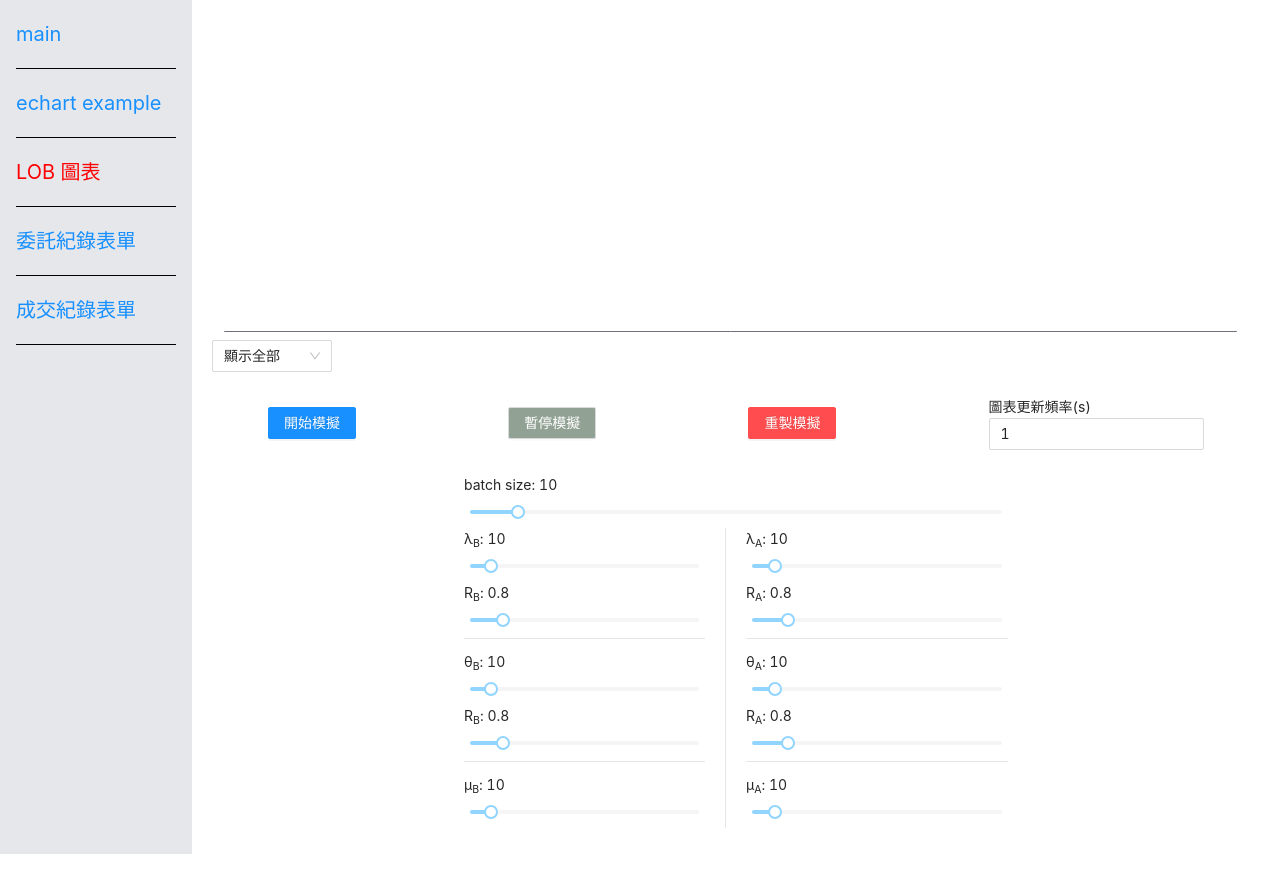
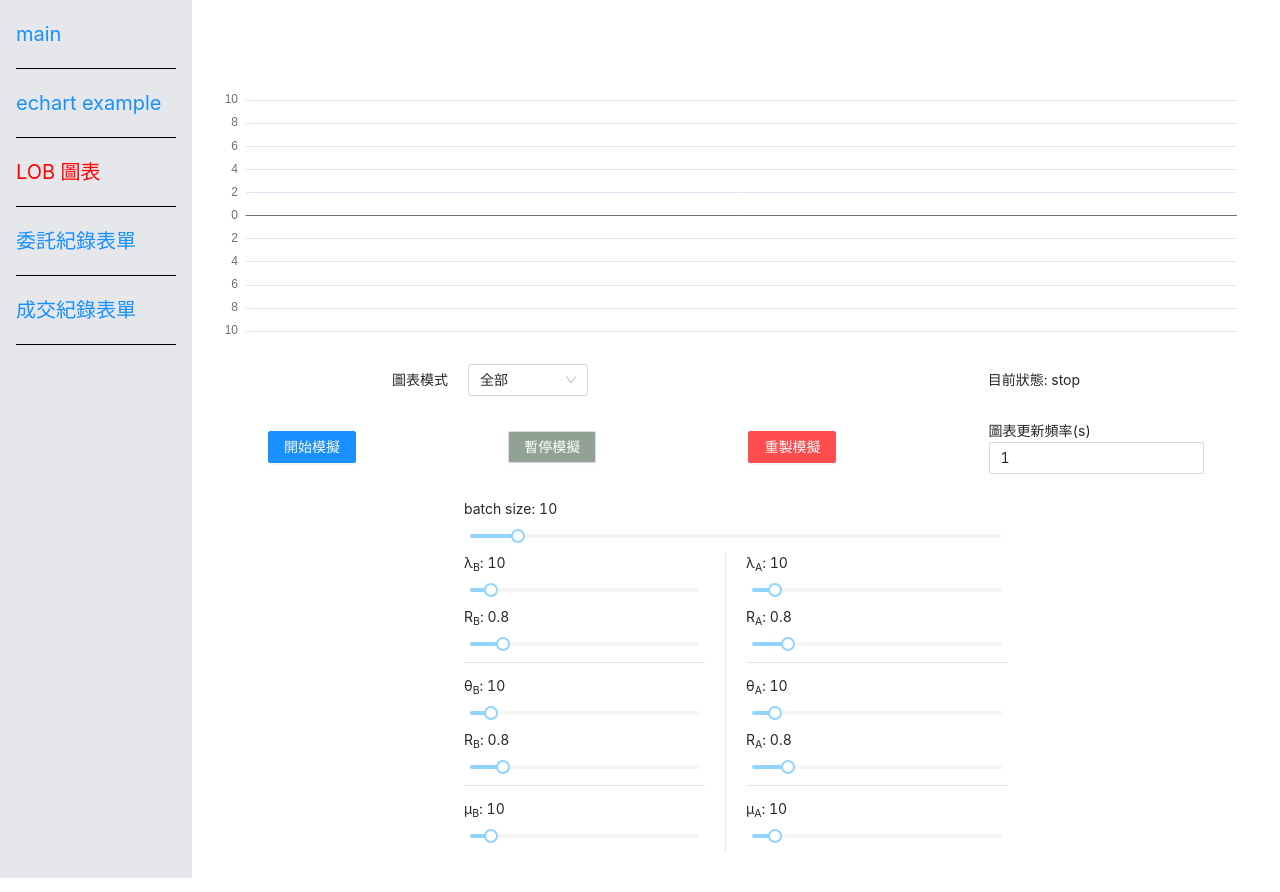
Before and after one commit to okesseko/stock-font-end, a React (Create React App) app: page /auto-chart in a window 1280 px wide. Before the commit the page ends 868 px from the top, so only its background shows below. Built offline with nearby package versions, Linux system fonts and the light colour scheme; no server answers.

Commit message:
調整lob

```diff
--- a/src/pages/auto-chart/index.jsx
+++ b/src/pages/auto-chart/index.jsx
@@ -5,43 +5,35 @@ import { defaultAxios, api } from "../../environment/api";
 import { Button, Input, Select } from "antd";
 
 const AutoChart = () => {
+  const chartRecord = useRef();
   const [barData, setBarData] = useState({});
-  const [buttonStatus, setButtonStatus] = useState();
+  const [originData, setOriginData] = useState({});
+  const [buttonStatus, setButtonStatus] = useState("stop");
   const [showType, setShowType] = useState("all");
   const [frequency, setFrequency] = useState(1);
-  const barRef = useRef();
-  barRef.current = barData;
   function showValue(originData) {
+    console.log(showType);
     let xAxis = [],
-      series = [],
+      buySeries = [],
+      sellSeries = [],
       tickRange = originData.tickRange.sort((a, b) => a.price - b.price),
       fiveTickRange = originData.fiveTickRange.sort(
         (a, b) => a.price - b.price
       );
-
-    console.log(tickRange, fiveTickRange, "set");
     switch (showType) {
       case "all": {
         tickRange.forEach((obj) => {
-          if (obj.price < originData.matchPrice) {
           xAxis.push(obj.price);
-            series.push(-obj.buyQuantity);
-          } else if (obj.price > originData.matchPrice) {
-            xAxis.push(obj.price);
-            series.push(obj.sellQuantity);
-          }
+          sellSeries.push(obj.sellQuantity || 0);
+          buySeries.push(obj.buyQuantity ? -obj.buyQuantity : 0);
         });
         break;
       }
       case "allfive": {
         fiveTickRange.forEach((obj) => {
-          if (obj.buyQuantity !== undefined) {
           xAxis.push(obj.price);
-            series.push(-obj.buyQuantity);
-          } else if (obj.sellQuantity !== undefined) {
-            xAxis.push(obj.price);
-            series.push(obj.sellQuantity);
-          }
+          sellSeries.push(obj.sellQuantity || 0);
+          buySeries.push(obj.buyQuantity ? -obj.buyQuantity : 0);
         });
         break;
       }
@@ -49,7 +41,7 @@ const AutoChart = () => {
         fiveTickRange.forEach((obj) => {
           if (obj.buyQuantity !== undefined) {
             xAxis.push(obj.price);
-            series.push(-obj.buyQuantity);
+            buySeries.push(-obj.buyQuantity);
           }
         });
         break;
@@ -58,7 +50,7 @@ const AutoChart = () => {
         fiveTickRange.forEach((obj) => {
           if (obj.sellQuantity !== undefined) {
             xAxis.push(obj.price);
-            series.push(obj.sellQuantity);
+            sellSeries.push(obj.sellQuantity);
           }
         });
         break;
@@ -66,13 +58,13 @@ const AutoChart = () => {
       default:
         break;
     }
-    return { xAxis, series };
+    return { xAxis, buySeries, sellSeries };
   }
 
   useEffect(() => {
-    let barLoop;
-    clearInterval(barLoop);
+    clearInterval(chartRecord.current);
     function renderData() {
+      console.log("ren");
       defaultAxios({
         url: api.getDisplay.url,
         method: api.getDisplay.method,
@@ -81,31 +73,62 @@ const AutoChart = () => {
         },
       }).then((res) => {
         const data = res.data;
-        // console.log(data, "qwe");
+        setOriginData(() => data);
         setBarData(() => showValue(data));
       });
     }
     if (buttonStatus === "start") {
-      barLoop = setInterval(() => {
+      chartRecord.current = setInterval(() => {
         renderData();
       }, frequency * 1000);
     }
+    return () => {
+      clearInterval(chartRecord.current);
+    };
+  }, [buttonStatus, frequency]);
 
-    return () => {
-      clearInterval(barLoop);
-    };
-  }, [buttonStatus, showType, frequency]);
+  useEffect(() => {
+    function renderData() {
+      console.log("ren");
+      defaultAxios({
+        url: api.getDisplay.url,
+        method: api.getDisplay.method,
+        params: {
+          isGetLatest: true,
+        },
+      }).then((res) => {
+        const data = res.data;
+        setOriginData(() => data);
+        setBarData(() => showValue(data));
+      });
+    }
+    if (Object.keys(originData).length) {
+      clearInterval(chartRecord.current);
+      if (buttonStatus === "stop") {
+        setBarData(showValue(originData));
+      } else {
+        chartRecord.current = setInterval(() => {
+          renderData();
+        }, frequency * 1000);
+      }
+    }
+  }, [showType]);
 
   return (
     <div>
       <BarChart data={barData} />
+      <div className="flex justify-around my-6 items-center">
+        <div>
+          圖表模式
           <Select
             value={showType}
             style={{ width: 120, marginLeft: "20px" }}
-        onChange={(value) => setShowType(value)}
+            onChange={(value) => {
+              setShowType(value);
+            }}
             options={[
               {
-            label: "顯示全部",
+                label: "全部",
                 value: "all",
               },
               {
@@ -121,7 +144,10 @@ const AutoChart = () => {
                 value: "sellfive",
               },
             ]}
-      ></Select>
+          />
+        </div>
+        目前狀態: {buttonStatus}
+      </div>
       <div className="flex justify-around my-6 items-center">
         <Button type="primary" onClick={() => setButtonStatus("start")}>
           開始模擬
--- a/src/pages/echart-example/bar/index.jsx
+++ b/src/pages/echart-example/bar/index.jsx
@@ -3,16 +3,18 @@ import ReactECharts from "echarts-for-react";
 import { data } from "../mock-data";
 
 const BarChart = ({ data, splitNumber = 5 }) => {
-  const [yAxis, setYAxis] = useState({
-    min: 0,
-    max: 0,
-  });
+  const [yAxisMax, setYAxisMax] = useState(10);
   useEffect(() => {
-    if (data?.series?.length) {
-      setYAxis({
-        max: Math.ceil(Math.max(...data.series)),
-        min: Math.ceil(Math.min(...data.series)),
+    if (data?.buySeries?.length) {
+      let max = 10;
+      data.buySeries.forEach((deta) => {
+        if (Math.abs(deta) > max) max = Math.abs(deta);
       });
+      data.sellSeries.forEach((deta) => {
+        if (Math.abs(deta) > max) max = Math.abs(deta);
+      });
+
+      setYAxisMax(max);
     }
   }, [data]);
   const options = {
@@ -37,7 +39,9 @@ const BarChart = ({ data, splitNumber = 5 }) => {
     yAxis: [
       {
         type: "value",
-        splitNumber: splitNumber,
+        splitNumber: 10,
+        max: yAxisMax,
+        min: -yAxisMax,
         axisLabel: {
           formatter: (value) => {
             return Math.abs(value);
@@ -49,12 +53,14 @@ const BarChart = ({ data, splitNumber = 5 }) => {
       {
         name: "委託量",
         type: "bar",
-        data: data.series,
-        itemStyle: {
-          color: function (p) {
-            return p.value < 0 ? "red" : "green";
-          },
-        },
+        data: data.buySeries,
+        itemStyle: { color: "red" },
+      },
+      {
+        name: "委託量",
+        type: "bar",
+        data: data.sellSeries,
+        itemStyle: { color: "green" },
       },
     ],
   };
```
Lines whose indentation alone changed are shown as unchanged.
